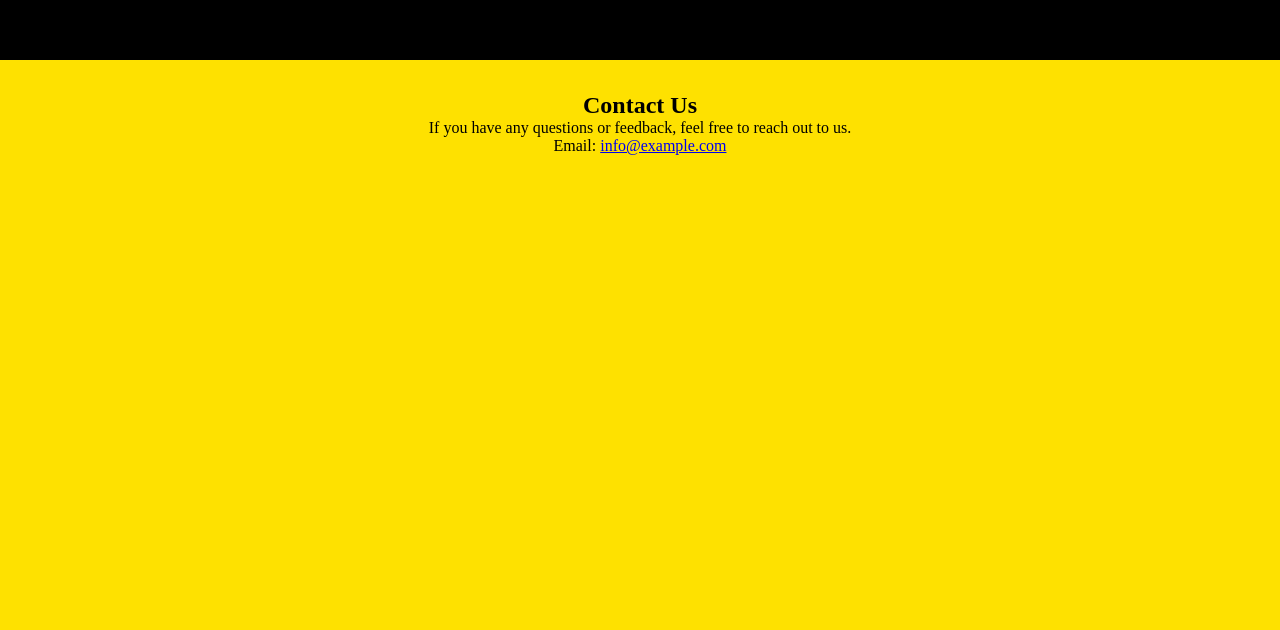
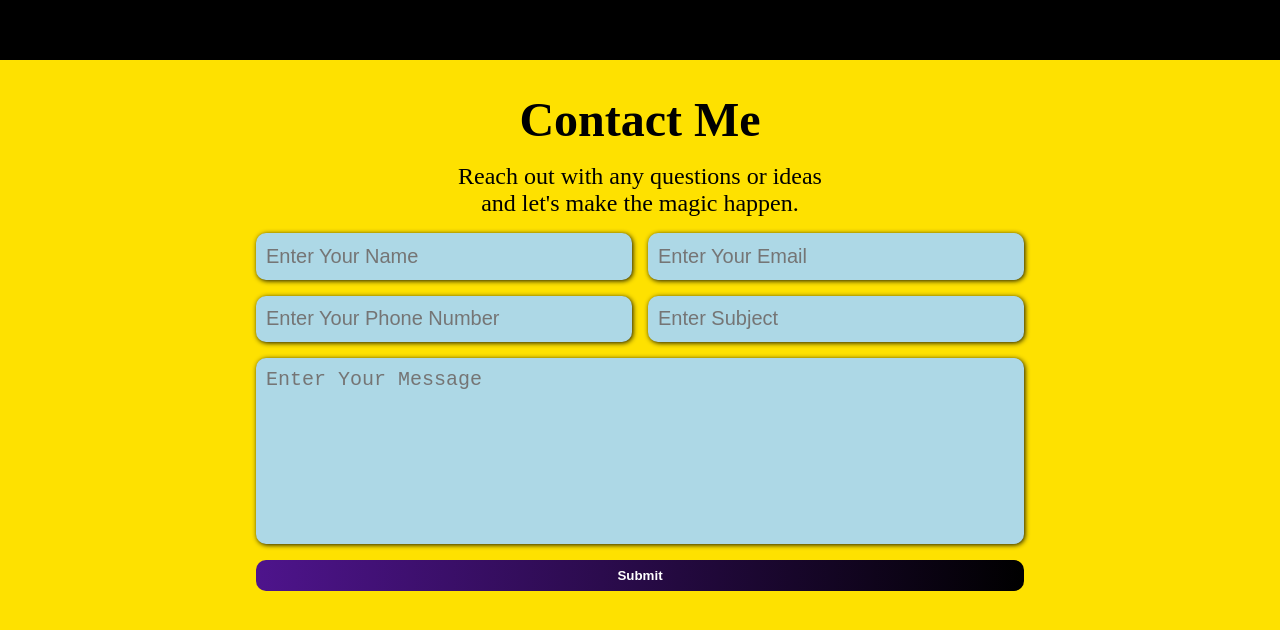
Before and after one commit to ZacksBroDev/JustMalikBeats, a React (Vite) app: page / in a window 1280 px wide. Shown: the part 3744-4374 px from the top of the page. Built offline with nearby package versions, Linux system fonts and the light colour scheme.

Commit message:
Contact Section

```diff
--- a/src/pages/home/home.css
+++ b/src/pages/home/home.css
@@ -104,7 +104,82 @@ section {
   text-align: center;
 }
 
-
+.contact button {
+  background-image: linear-gradient(to right, var(--purple), var(--black));
+  font-weight: bolder;
+  color: white;
+  padding: 0.5rem 1rem;
+  border: none;
+  border-radius: 10px;
+  cursor: pointer;
+  align-self: start;
+}
+#submit:hover{
+  background-image: linear-gradient(to right, var(--purple), var(--purple));
+}
+.contact h2 {
+  text-align: center;
+  color:  var(--black);
+  font-size: 3rem;
+  margin-bottom: 1rem;
+}
+.contact p {
+  text-align: center;
+  color: var(--black);
+  font-size: 1.5rem;
+  margin-bottom: 2rem;
+  width: 400px;
+  margin: 0 auto;
+}
+input, textarea{
+  background-color: lightblue;
+  font-size: 20px;
+  border-radius: 10px;
+  box-shadow: 1px 1px 5px rgba(0, 0, 0, 0.9);
+  border: none;
+  width:100%;
+  padding:10px;
+  box-sizing: border-box;
+}
+#name{
+  grid-area: name;
+}
+#email{
+  grid-area: email;
+}
+#phone{
+  grid-area: phone;
+}
+#subject{
+  grid-area: subject;
+}
+#message{
+  grid-area: message;
+  width:100%;
+  height: 100%;
+  align-self: stretch;
+  justify-self: stretch;
+  resize: none;
+}
+#submit{
+  grid-area: submit;
+}
+.contact-form{
+  display: grid;
+  grid-template-columns: 1fr 1fr;
+  grid-template-rows: 1.5fr 1.5fr 6fr 1fr;
+  grid-template-areas:
+    "name email"
+    "phone subject"
+    "message message"
+    "submit submit";
+  gap: 1rem;
+  border-radius: 10px;
+  padding: 1rem;
+  width: 80%;
+  max-width: 800px;
+  margin: 0 auto;
+}
 
 footer {
   background-color: var(--black);
--- a/src/pages/home/home.jsx
+++ b/src/pages/home/home.jsx
@@ -52,9 +52,19 @@ function Home() {
       </section>
 
       <section className="contact" id="contact">
-        <h2>Contact Us</h2>
-        <p>If you have any questions or feedback, feel free to reach out to us.</p>
-        <p>Email: <a href="mailto:info@example.com">info@example.com</a></p>
+        <h2>Contact Me</h2>
+        <p>Reach out with any questions or ideas and let's make the magic happen.</p>
+        <div className="contact-container">
+          <form action="https://api.web3forms.com/submit" method="POST" className="contact-form" id="contact-form" value="Contact Form From Personal Portfolio">
+            <input type="hidden" name="access_key" value="bd3b1db0-a150-4eb9-8c61-27249b4f0d98" />
+            <input id="name" type="text" name="name" placeholder="Enter Your Name" />
+            <input id="email" type="email" name="email" placeholder="Enter Your Email" />
+            <input type="tel" id="phone" name="phone" placeholder="Enter Your Phone Number" />
+            <input id="subject" type="text" name="subject" placeholder="Enter Subject" />
+            <textarea id="message" name="message" placeholder="Enter Your Message"></textarea>
+            <button id="submit" className="btn">Submit</button>
+          </form>
+        </div>
       </section>
 
       <footer>
```
